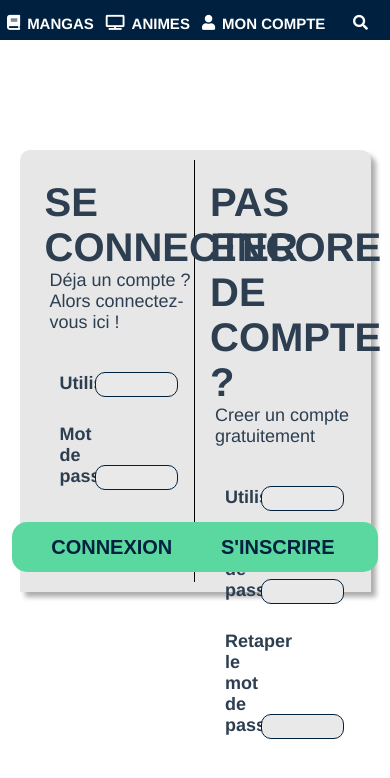
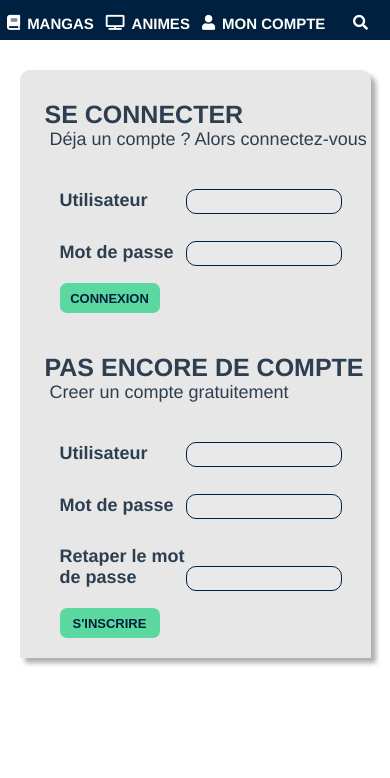
Before and after one commit to JulienKEIFF/AnimList, a Vue app: page /login in a window 390 px wide. Shown: the top 778 px of the page. Built offline with nearby package versions, Linux system fonts and the light colour scheme; no server answers.

Commit message:
fix(login):Add style for responsive design

```diff
--- a/src/views/Login.vue
+++ b/src/views/Login.vue
@@ -92,8 +92,6 @@ export default {
   background-color: rgb(173, 173, 173);
   width: 90vw;
   margin: 0 auto;
-  margin-top: 150px;
-  display: flex;
   background-color: rgb(231, 231, 231);
   border-top-left-radius: 10px;
   border-top-right-radius: 10px;
@@ -101,11 +99,8 @@ export default {
   box-shadow: 5px 5px 5px rgb(173, 173, 173);
   .section{
     position: relative;
-    width: 50%;
-    height: 50vh;
     h1{
       margin-top: 20px;
-      font-size: 40px;
       padding-left: 15px;
       text-transform: uppercase;
     }
@@ -116,7 +111,6 @@ export default {
       font-weight: normal;
     }
     input{
-      width: 50%;
       height: 25px;
       border-radius: 10px;
       background-color: rgb(233, 233, 233);
@@ -139,23 +133,103 @@ export default {
       }
     }
     button{
-      position: absolute;
-      bottom: 10px;
-      left: calc((100% - 200px) / 2);
-      width: 200px;
-      height: 50px;
       border: none;
       background-color: rgb(90, 216, 159);
       color: #00203FFF;
       text-transform: uppercase;
-      font-size: 20px;
       font-weight: bold;
-      border-radius: 15px;
       cursor: pointer;
-    }
-    &:first-of-type{
-      border-right: solid 1px black;
     }
   }
 }
+@media screen and (min-width: 1180px) {
+  #login{
+    display: flex;
+    margin-top: 150px;
+    .section{
+      width: 50%;
+      height: 55vh;
+      background-color: red;
+      &:first-of-type{
+        border-right: solid 1px black;
+      }
+    }
+    h1{
+      font-size: 40px;
+    }
+    input{
+      width: 50%;
+    }
+    button{
+      position: absolute;
+      bottom: 10px;
+      width: 200px;
+      height: 50px;
+      font-size: 20px;
+      border-radius: 15px;
+    }
+  }
+}
+@media screen and (min-width: 850px) and (max-width: 1180px) {
+ #login{
+    display: block;
+    margin-top: -20px;
+    width: 90vw;
+    overflow: hidden;
+    .section{
+      width: 100vw;
+      height: 100%;
+      padding-bottom: 30px;
+      &:last-of-type{
+        margin-top: 30px;
+      }
+    }
+    h1{
+      font-size: 25px;
+    }
+    input{
+      width: 40%;
+    }
+    button{
+      position: absolute;
+      bottom: 10px;
+      width: 100px;
+      height: 30px;
+      font-size: 13px;
+      border-radius: 7px;
+      left: 30px;
+    }
+  }
+}
+@media screen and (max-width: 850px) {
+  #login{
+    display: block;
+    margin-top: -20px;
+    width: 90vw;
+    overflow: hidden;
+    .section{
+      width: 100vw;
+      height: 100%;
+      padding-bottom: 30px;
+      &:last-of-type{
+        margin-top: 30px;
+      }
+    }
+  }
+  h1{
+    font-size: 25px;
+  }
+  input{
+    width: 40%;
+  }
+  button{
+    position: absolute;
+    bottom: 10px;
+    left: 30px;
+    width: 100px;
+    height: 30px;
+    font-size: 13px;
+    border-radius: 7px;
+  }
+}
 </style>
```
